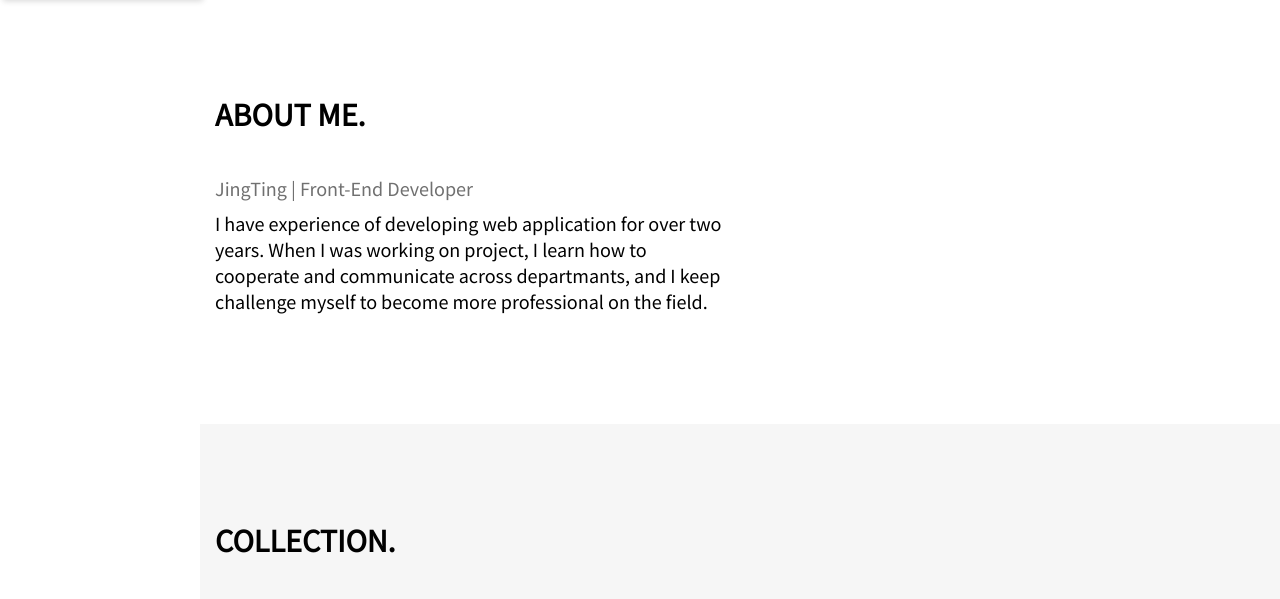
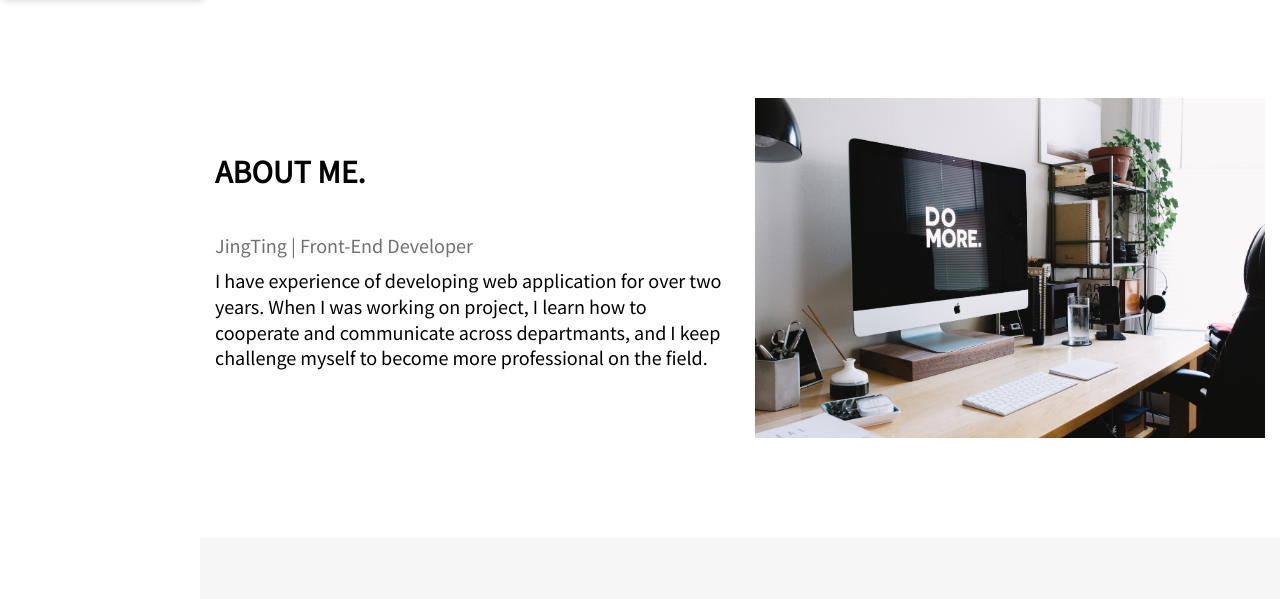
Before and after one commit to JingTingZeng/resume, a plain HTML site: page index.html in a window 1280 px wide. Shown: the part 802-1401 px from the top of the page. Drawn offline with nearby package versions, Linux system fonts and the light colour scheme; files that its build step writes are made by us from their sources; the site is published under a folder, as on GitHub Pages, so addresses that start at the root find nothing.

Commit message:
fix about image show

```diff
--- a/index.html
+++ b/index.html
@@ -67,7 +67,7 @@
 							</p>
 						</div>
 						<div class="col-sm-6">
-							<img src="/assets/images/about.jpg" class="img-responsive" alt="">
+							<img src="assets/images/about.jpg" class="img-responsive" alt="">
 						</div>
 					</div>
 				</div>
```
